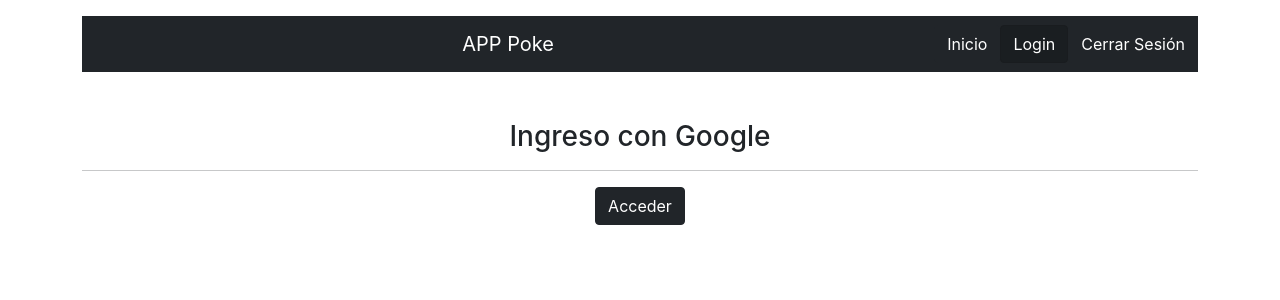
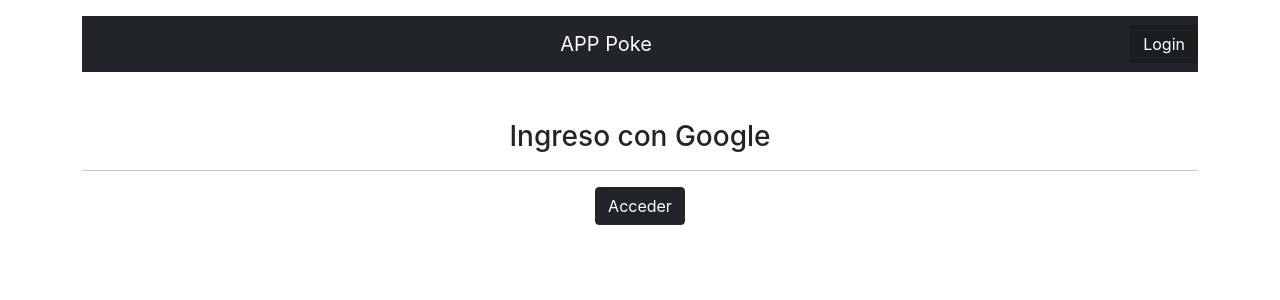
Before and after one commit to tavolafourcade/udemy-redux-1, a React (Create React App) app: page /login in a window 1280 px wide. Shown: the top 300 px of the page. Built offline with nearby package versions, Linux system fonts and the light colour scheme; no server answers.

Commit message:
[ UPDATE ] Show certain NavBar elements depending if the user is logged

```diff
--- a/src/components/NavBar.jsx
+++ b/src/components/NavBar.jsx
@@ -1,6 +1,6 @@
 import React from 'react'
 import { Link, NavLink } from 'react-router-dom'
-import { useDispatch } from 'react-redux'
+import { useDispatch, useSelector } from 'react-redux'
 import { cerrarSesionAccion } from '../redux/usuarioDucks'
 import {withRouter} from 'react-router-dom'
 
@@ -10,17 +10,28 @@ const NavBar = (props) => {
         dispatch(cerrarSesionAccion())
         props.history.push('/login')
     }
+    const activo = useSelector(store => store.usuario.activo)
+
     return (
         <div className='navbar navbar-dark bg-dark'>
             <Link className='navbar-brand mx-auto' to='/'>APP Poke</Link>
             <div className="d-flex">
+                {
+                    activo ? (
+                    <>
                         <NavLink className='btn btn-dark mr-2' to='/' exact>Inicio</NavLink>
-                <NavLink className='btn btn-dark mr-2' to='/login'>Login</NavLink>
                         <button
                             className='btn btn-dark mr-2'
                             onClick={() => cerrarSesion()}>
                                 Cerrar Sesión
                         </button>
+                    </>
+                    ) : (
+                        <NavLink className='btn btn-dark mr-2' to='/login'>Login</NavLink>
+                    )
+
+                }
+
 
             </div>
         </div>
```
Lines whose indentation alone changed are shown as unchanged.
